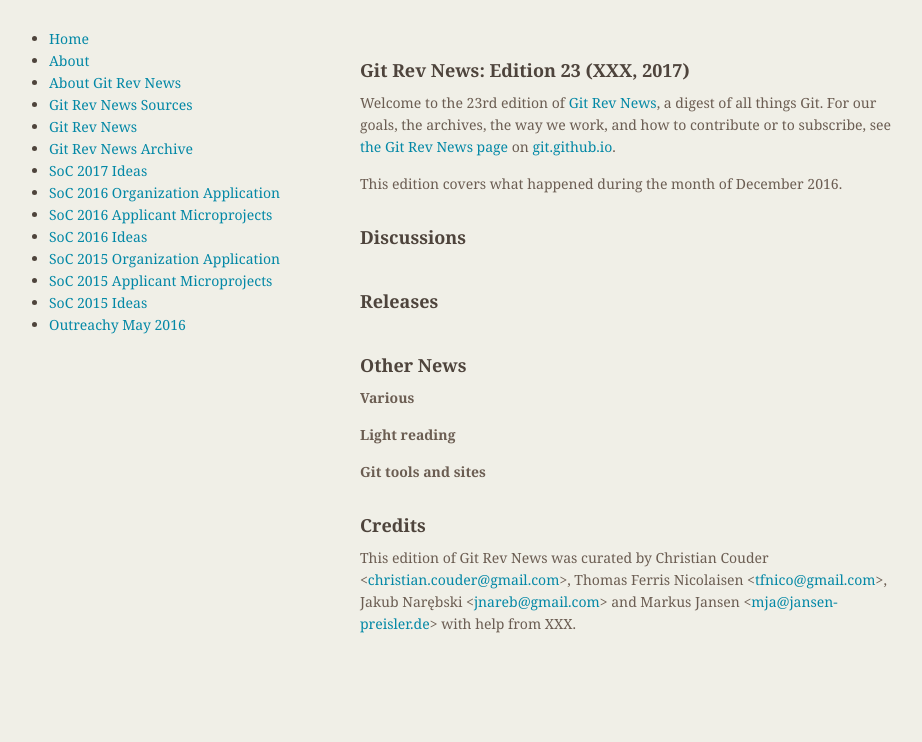
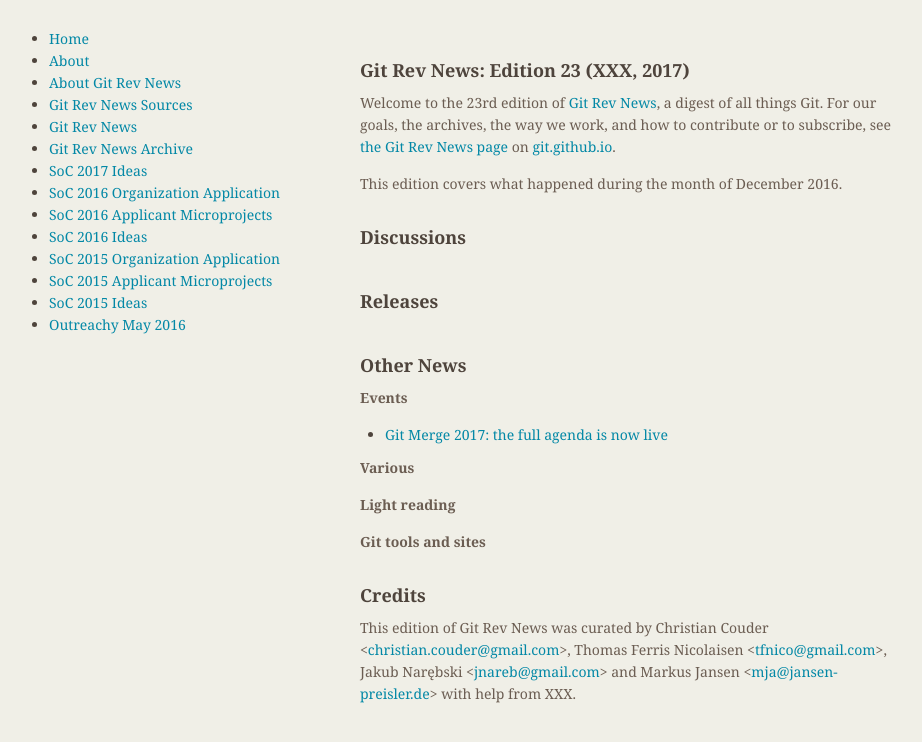
Before and after one commit to git/git.github.io, a Jekyll site: the page built from rev_news/drafts/edition-23.md, in a window 1280 px wide. Shown: the top 742 px of the page, without its empty margins (174-1096 px from the left). Built offline with Jekyll 4.4.1, drawn with Linux system fonts in a browser that asks for light colours.

Commit message:
rn-23: Add link about full agenda for Git Merge 2017

```diff
--- a/rev_news/drafts/edition-23.md
+++ b/rev_news/drafts/edition-23.md
@@ -33,6 +33,9 @@
 
 
 ## Other News
+__Events__
+ * [Git Merge 2017: the full agenda is now live](https://github.com/blog/2294-git-merge-2017-the-full-agenda-is-now-live)
+
 
 __Various__
 
```
